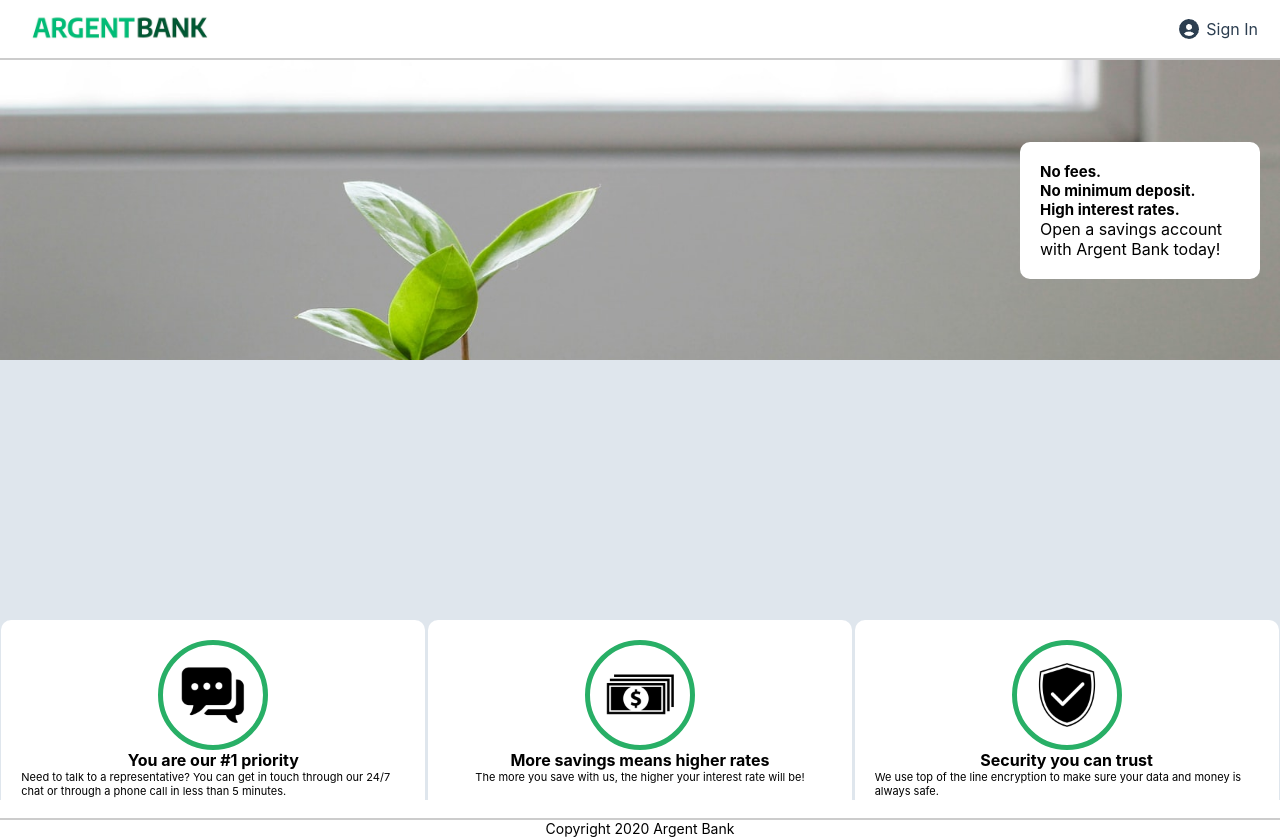
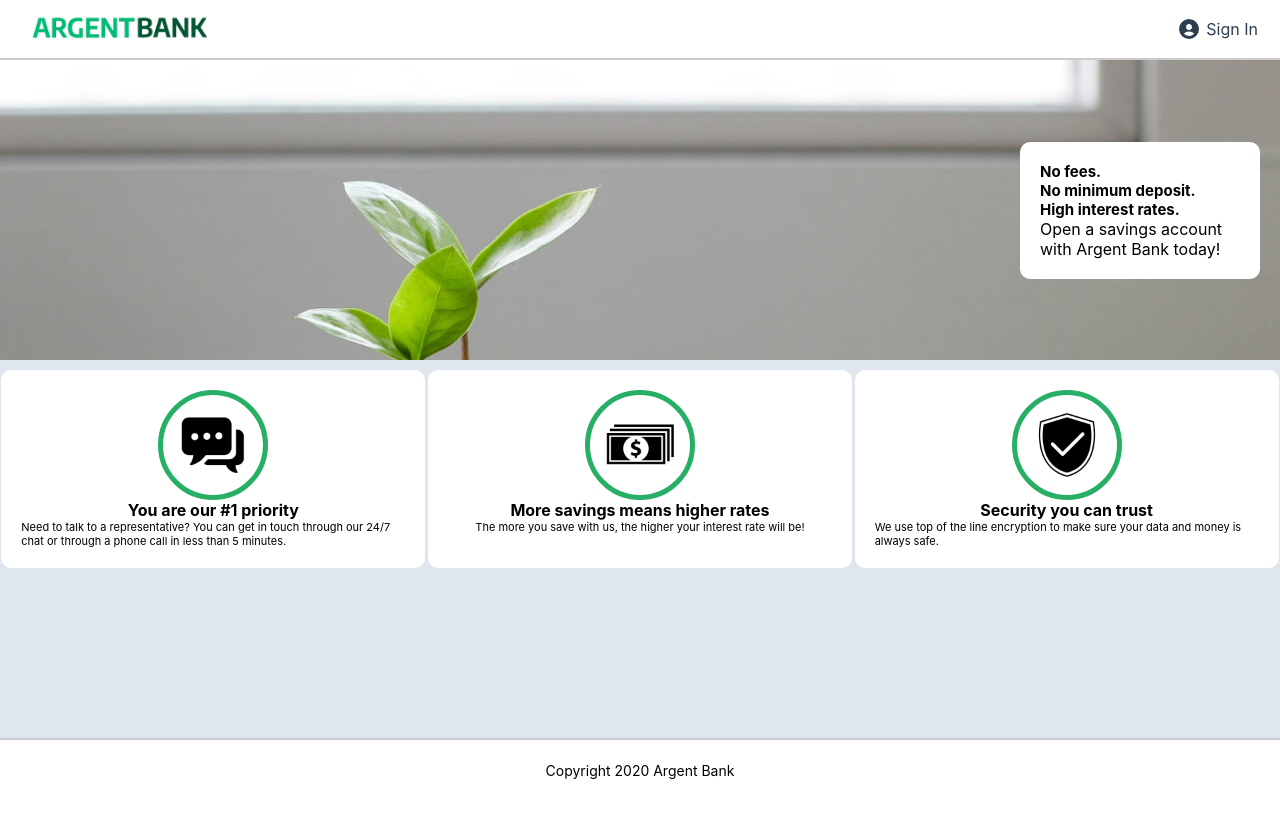
Before and after one commit to corentin-e/Edercorentin_13_12082022, a React (Create React App) app: page / in a window 1280 px wide. After the commit the page ends 800 px from the top, so only its background shows below. Built offline with nearby package versions, Linux system fonts and the light colour scheme.

Commit message:
fix little bug on the home page

```diff
--- a/src/pages/Home/home.css
+++ b/src/pages/Home/home.css
@@ -23,7 +23,6 @@
     flex-wrap: wrap;
     flex-direction: row;
     justify-content: space-around;
-    margin-top: 250px;
 }
 
 @media screen and (max-width: 900px) {
```
Also changed, not shown: src/store.js (+0 -12 lines).
